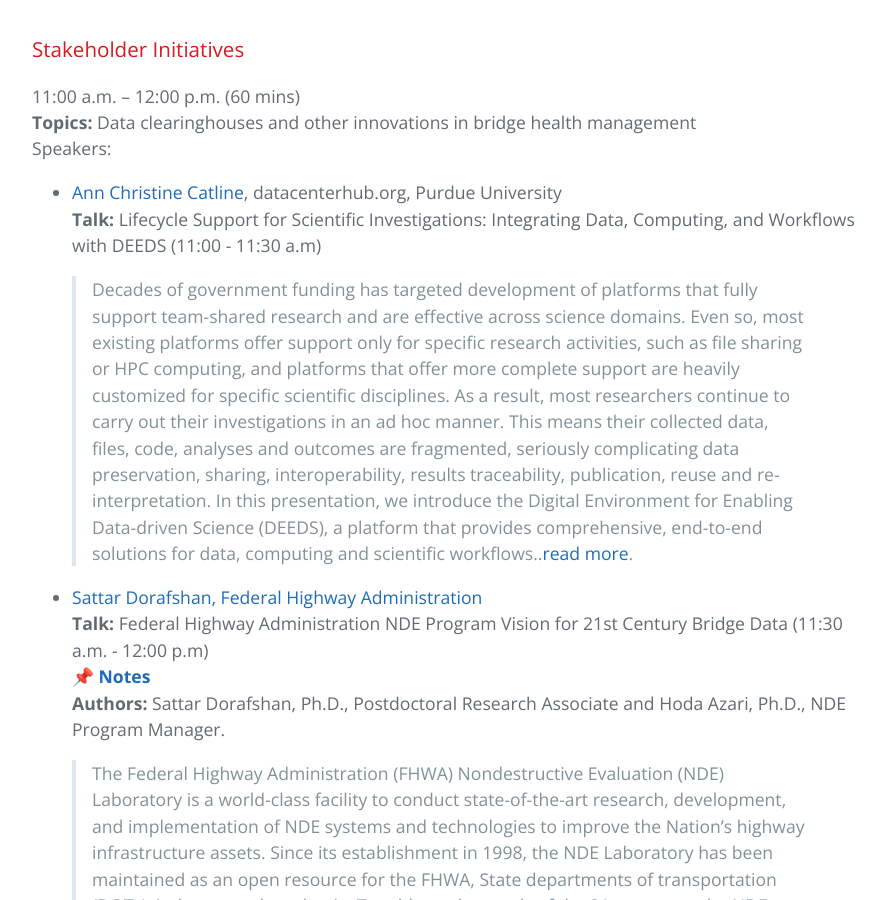
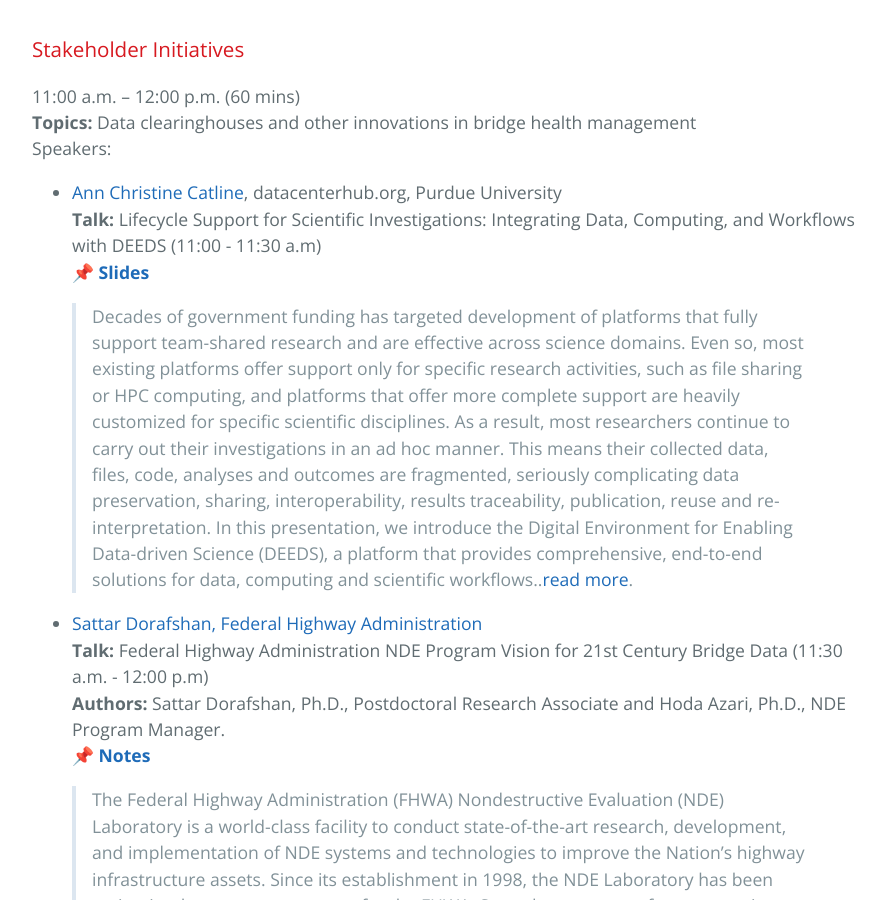
Before and after one commit to BridgingBigData/BridgingBigData.github.io, a Jekyll site: the page built from pages/bbd2019agenda.md, in a window 1280 px wide and 900 px high, scrolled down 2348 px. Shown: the whole window, without its empty margins (192-1077 px from the left). Built offline with Jekyll 4.4.1, drawn with Linux system fonts in a browser that asks for light colours; emoji names are drawn with the system emoji font.

Commit message:
Update bbd2019agenda.md

```diff
--- a/pages/bbd2019agenda.md
+++ b/pages/bbd2019agenda.md
@@ -57,13 +57,13 @@
 Speakers:
 - [Ann Christine Catline](https://bridgingbigdata.github.io/pages/bbd2019abstracts.html#ann_chritine), datacenterhub.org, Purdue University
   **Talk:** Lifecycle Support for Scientific Investigations: Integrating Data, Computing, and Workflows with DEEDS (11:00 - 11:30 a.m)
+  :pushpin: [**Slides**](https://unomaha.box.com/s/um5lmxunix9kx1l2ywjtsxxszp9sdd1o)
   > Decades of government funding has targeted development of platforms that fully support team-shared research and are effective across science domains. Even so, most existing platforms offer support only for specific research activities, such as file sharing or HPC computing, and platforms that offer more complete support are heavily customized for specific scientific disciplines. As a result, most researchers continue to carry out their investigations in an ad hoc manner. This means their collected data, files, code, analyses and outcomes are fragmented, seriously complicating data preservation, sharing, interoperability, results traceability, publication, reuse and re-interpretation. In this presentation, we introduce the Digital Environment for Enabling Data-driven Science (DEEDS), a platform that provides comprehensive, end-to-end solutions for data, computing and scientific workflows..[read more](https://bridgingbigdata.github.io/pages/bbd2019abstracts.html#ann_chritine_abstract).
 
 - [Sattar Dorafshan, Federal Highway Administration](https://bridgingbigdata.github.io/pages/bbd2019abstracts.html#sattar_dorafshan)
   **Talk:** Federal Highway Administration NDE Program Vision for 21st Century Bridge Data  (11:30 a.m. - 12:00 p.m)
+  **Authors:** Sattar Dorafshan, Ph.D., Postdoctoral Research Associate and Hoda Azari, Ph.D., NDE Program Manager.
   :pushpin: [**Notes**](https://unomaha.box.com/s/95iizu0rhb8v9qbvio9aog42ceslu13c)
-  **Authors:** Sattar Dorafshan, Ph.D., Postdoctoral Research Associate and
-  Hoda Azari, Ph.D., NDE Program Manager.
   >The Federal Highway Administration (FHWA) Nondestructive Evaluation (NDE) Laboratory is a world-class facility to conduct state-of-the-art research, development, and implementation of NDE systems and technologies to improve the Nation’s highway infrastructure assets. Since its establishment in 1998, the NDE Laboratory has been maintained as an open resource for the FHWA, State departments of transportation (DOTs), industry, and academia. To address the needs of the 21st century, the NDE program has been moving towards automation to infrastructure construction, inspection, monitoring, and management. In this presentation, a brief overview of the FHWA NDE program is introduced. In addition, the past and present research investigations for using robotic data acquisition and autonomous data interpretation using artificial intelligence are presented...[read more](https://bridgingbigdata.github.io/pages/bbd2019abstracts.html#sattar_dorafshan_abstract).
 
 **Session Chair:** Chungwook Sim
```
